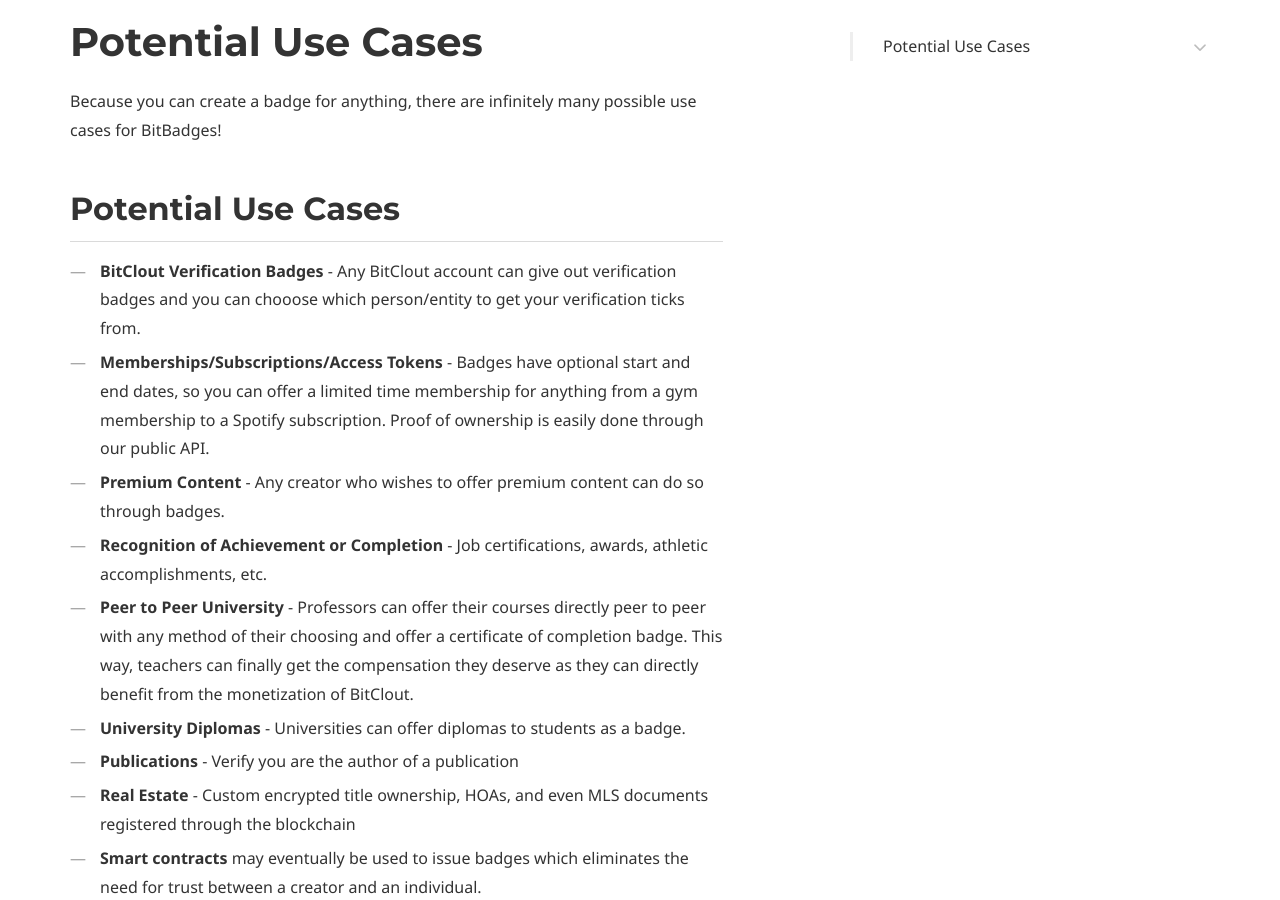
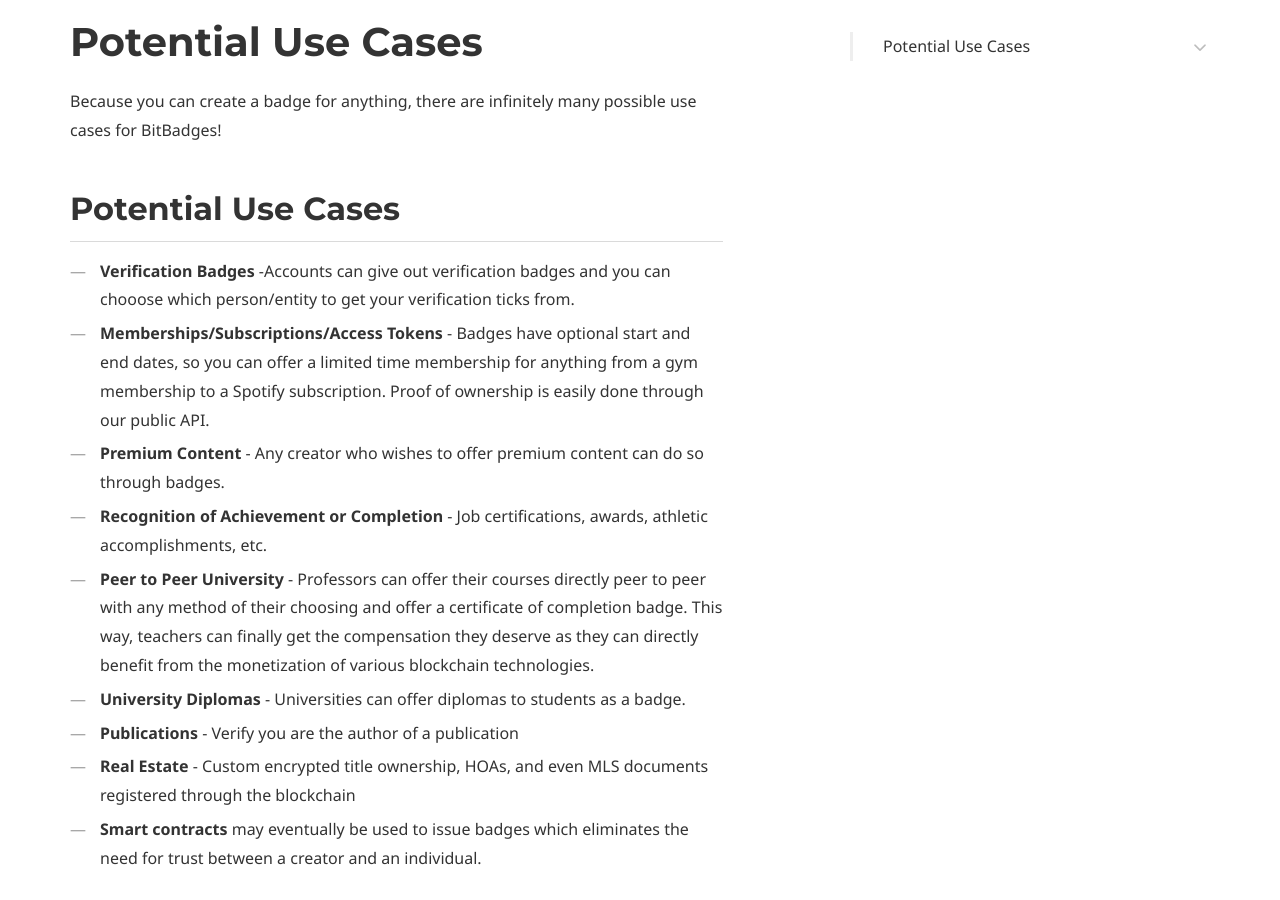
Before and after one commit to BitBadges/bitbadges.github.io, a Jekyll site: the page built from usecases.md, in a window 1280 px wide and 900 px high, scrolled down 715 px. Built offline with Jekyll 4.4.1, drawn with Linux system fonts in a browser that asks for light colours; some web fonts are replaced.

Commit message:
Update usecases.md

```diff
--- a/usecases.md
+++ b/usecases.md
@@ -32,11 +32,11 @@ page_nav:
 Because you can create a badge for anything, there are infinitely many possible use cases for BitBadges!
 
 ## Potential Use Cases
-- **BitClout Verification Badges** - Any BitClout account can give out verification badges and you can chooose which person/entity to get your verification ticks from.
+- **Verification Badges** -Accounts can give out verification badges and you can chooose which person/entity to get your verification ticks from.
 - **Memberships/Subscriptions/Access Tokens** - Badges have optional start and end dates, so you can offer a limited time membership for anything from a gym membership to a Spotify subscription. Proof of ownership is easily done through our public API.
 - **Premium Content** - Any creator who wishes to offer premium content can do so through badges.
 - **Recognition of Achievement or Completion** - Job certifications, awards, athletic accomplishments, etc.
-- **Peer to Peer University** - Professors can offer their courses directly peer to peer with any method of their choosing and offer a certificate of completion badge. This way, teachers can finally get the compensation they deserve as they can directly benefit from the monetization of BitClout.
+- **Peer to Peer University** - Professors can offer their courses directly peer to peer with any method of their choosing and offer a certificate of completion badge. This way, teachers can finally get the compensation they deserve as they can directly benefit from the monetization of various blockchain technologies.
 - **University Diplomas** - Universities can offer diplomas to students as a badge.
 - **Publications** - Verify you are the author of a publication
 - **Real Estate** - Custom encrypted title ownership, HOAs, and even MLS documents registered through the blockchain
```
